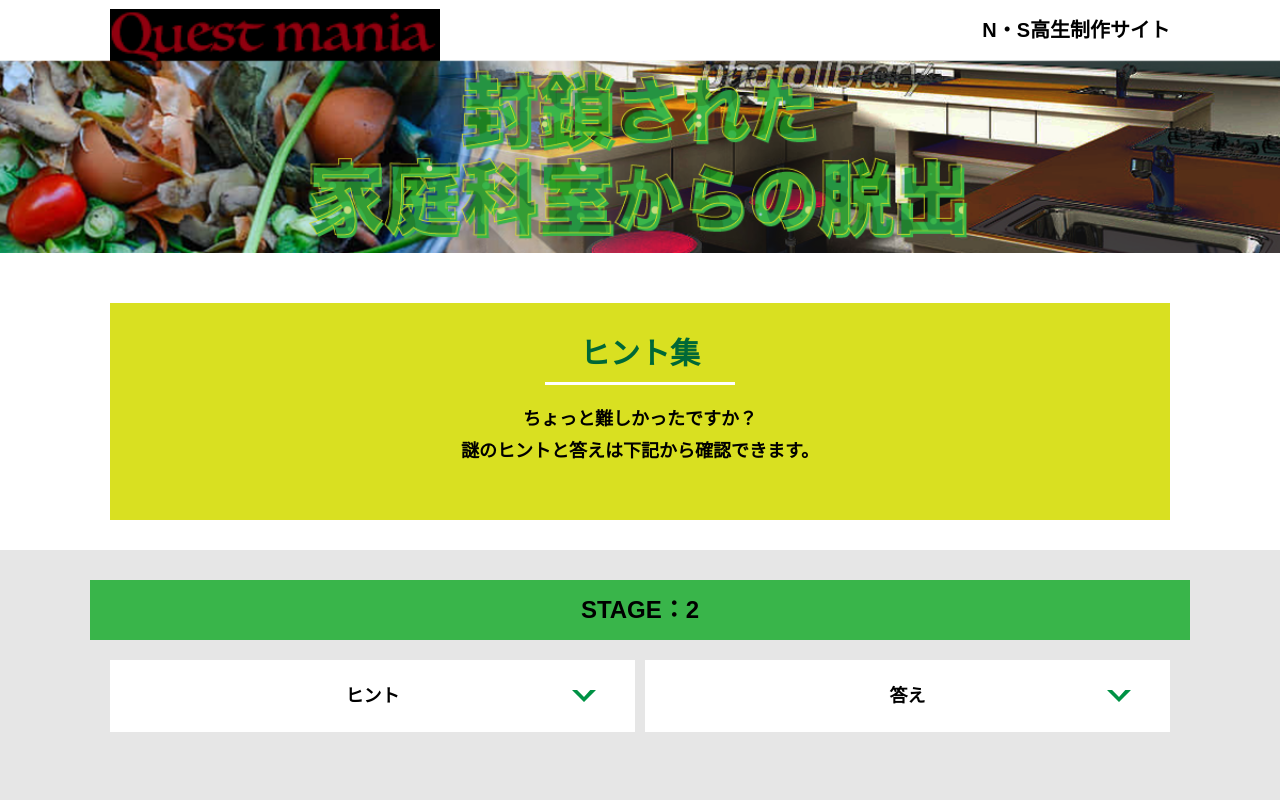
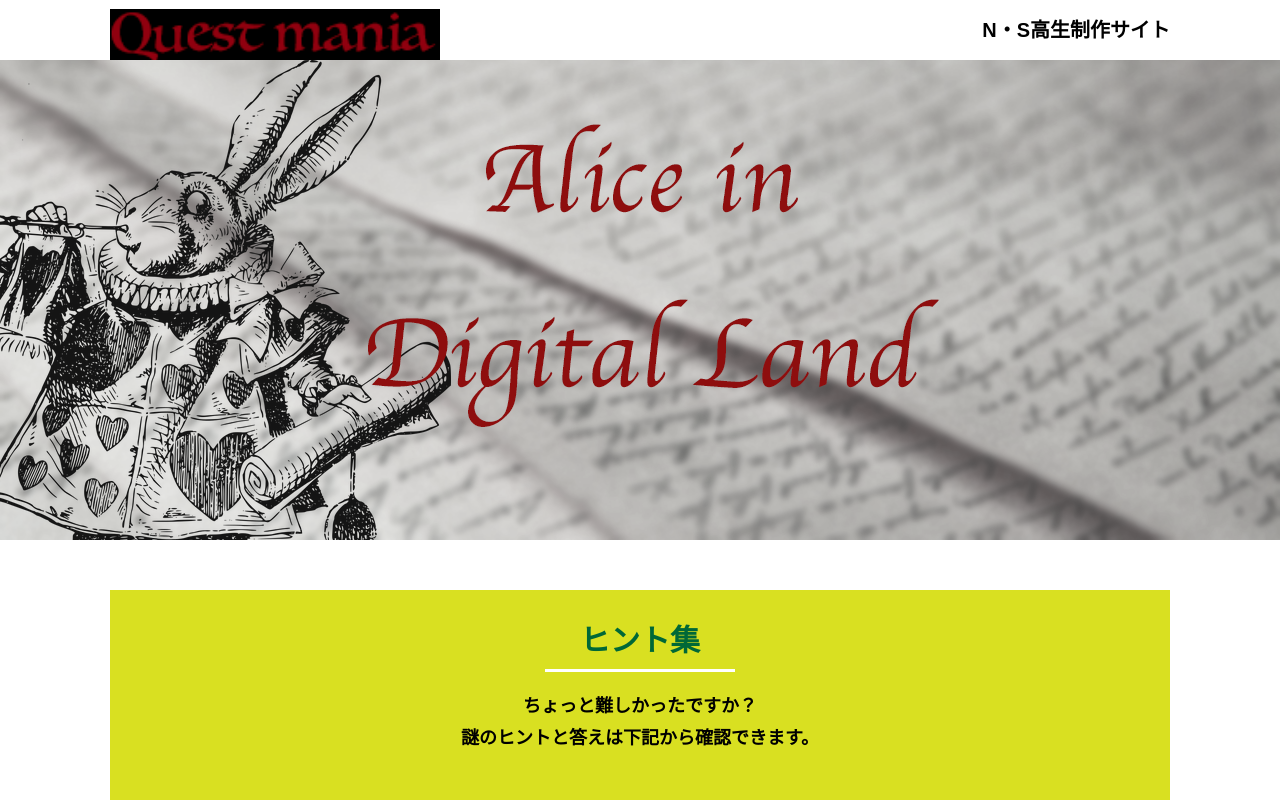
Before and after one commit to Tundrateto/Tundrateto, a plain HTML site: page hint2.html in a window 1280 px wide. Shown: the top 800 px of the page. Drawn offline with Linux system fonts and the light colour scheme.

Commit message:
Update hint2.html

```diff
--- a/hint2.html
+++ b/hint2.html
@@ -23,7 +23,7 @@
   </header>
   <main class="main hint-page">
     <!-- タイトルエリア　ここから -->
-    <h1 class="main-title"><img src="assets/images/main-image.png" alt="封鎖された家庭科室からの脱出"></h1>
+    <h1 class="main-title"><img src="assets/images/トップ画像.png" alt="封鎖された家庭科室からの脱出"></h1>
     <!-- タイトルエリア　ここまで -->
     <section class="section">
       <div class="container">
```
